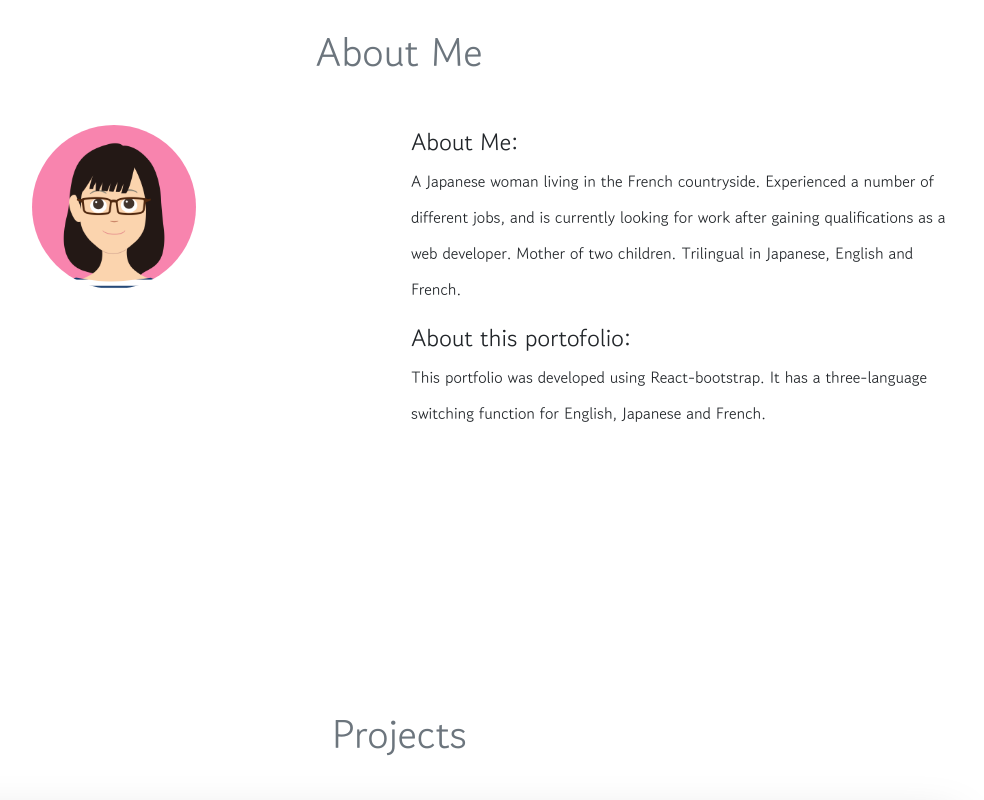
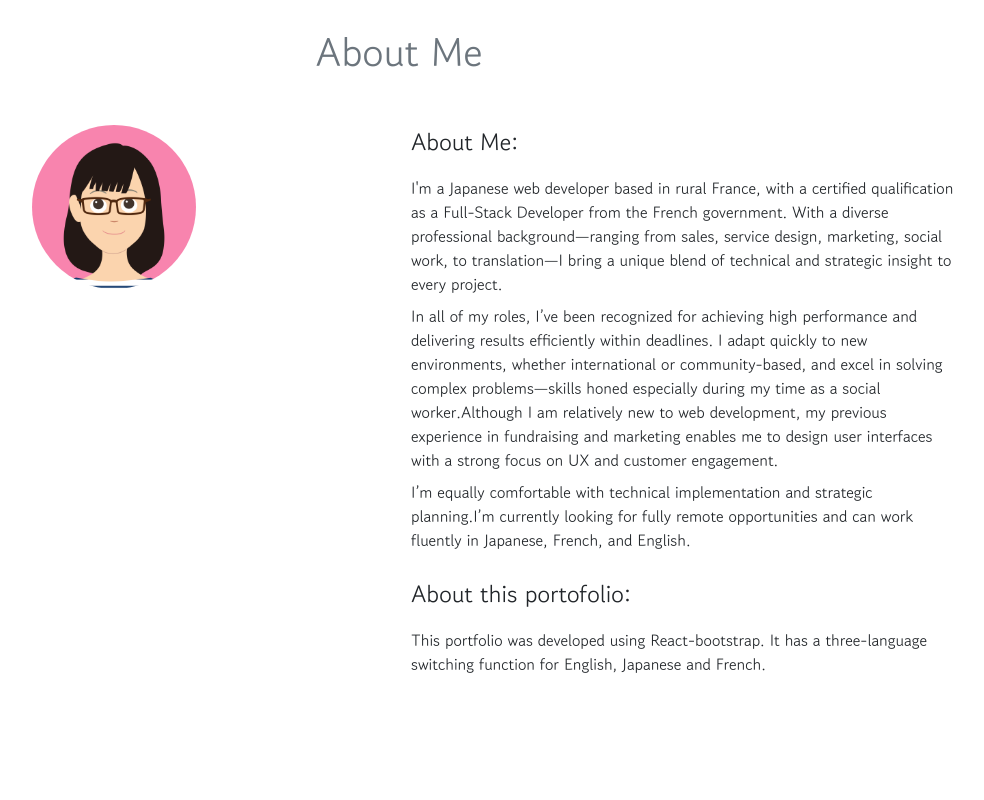
Before and after one commit to takako916/react-portofolio, a React (Create React App) app: page / in a window 1280 px wide. Shown: the part 860-1660 px from the top of the page, without its empty margins (241-1225 px from the left). Built offline with nearby package versions, Linux system fonts and the light colour scheme.

Commit message:
Changes to be committed: 	modified:   package-lock.json 	modified:   package.json 	modified:   public/index.html 	new file:   public/sitemap.xml 	modified:   src/components/main/About.js 	modified:   src/i18n.js 	modified:   src/index.js

```diff
--- a/package.json
+++ b/package.json
@@ -15,6 +15,8 @@
     "react": "^19.0.0",
     "react-bootstrap": "^2.10.9",
     "react-dom": "^19.0.0",
+    "react-helmet": "^6.1.0",
+    "react-helmet-async": "^2.0.5",
     "react-i18next": "^15.4.1",
     "react-router-dom": "^7.2.0",
     "react-scripts": "5.0.1",
--- a/public/index.html
+++ b/public/index.html
@@ -5,10 +5,10 @@
     <link rel="icon" href="%PUBLIC_URL%/favicon.ico" />
     <meta name="viewport" content="width=device-width, initial-scale=1" />
     <meta name="theme-color" content="#000000" />
-    <meta
-      name="description"
-      content="Web site created using create-react-app"
-    />
+    <!-- <meta -->
+      <!-- name="description" -->
+      <!-- content="Web site created using create-react-app" -->
+    <!-- /> -->
     <link rel="apple-touch-icon" href="%PUBLIC_URL%/logo192.png" />
     <!--
       manifest.json provides metadata used when your web app is installed on a
@@ -26,6 +26,7 @@
     -->
     <base href="/react-portofolio/">
     <title>Takako ONODERA-REISS Portofolio</title>
+    <meta name="google-site-verification" content="AAkzm48KJmp-Js9eQmgWCz7q0e3m_mEs6rKB36dIctw" />
   </head>
   <body>
     <noscript>You need to enable JavaScript to run this app.</noscript>
--- a/src/components/main/About.js
+++ b/src/components/main/About.js
@@ -2,10 +2,24 @@ import React from 'react'
 import { Container, Row, Col } from "react-bootstrap";
 import { useTranslation } from "react-i18next";
 import Figure from 'react-bootstrap/Figure';
+import { Helmet } from 'react-helmet-async';
+
+
 
 const About = () => {
   const { t } = useTranslation();
+
   return (
+    <>
+      {/* ✅ ここに Helmet を追加 */}
+      <Helmet>
+        <title>About | My Portfolio</title>
+        <meta
+            name="description"
+            content="This is a personal portfolio website built with React. It showcases my web development skills and project experience. Recommended for those looking for examples of React-based portfolios."
+        />
+      </Helmet>
+
       <div className="about_me-section mt-2" id="about">
           <h1 className="text-secondary text-center">{t("about_me")}</h1>
 
@@ -22,13 +36,19 @@ const About = () => {
                           />
                       </Figure>
                   </Col>
-                <Col className="" lg="6">
-                    <p className="fs-4">{t("about_me")}:<br></br> <span className="fs-6">{t("about_me_description")}</span></p>
-                    <p className="fs-4">{t("about_portofolio")}: <br></br><span className="fs-6">{t("portofolio_description")}</span></p>
+                  <Col lg="6">
+                      <p className="fs-4">{t("about_me")}:</p>
+                      {t("about_me_description").split('\n').map((line, index) => (
+                          <p className="fs-6 mb-2" key={index}>{line}</p>
+                      ))}
+
+                      <p className="fs-4 mt-4">{t("about_portofolio")}:</p>
+                      <p className="fs-6">{t("portofolio_description")}</p>
                   </Col>
               </Row>
           </Container>
       </div>
+    </>
   )
 }
 
--- a/src/i18n.js
+++ b/src/i18n.js
@@ -31,7 +31,7 @@ const resources = {
       organization: "Organization",
       creativity: "Creativity",
       about_me: "About Me",
-      about_me_description: "A Japanese woman living in the French countryside. Experienced a number of different jobs, and is currently looking for work after gaining qualifications as a web developer. Mother of two children. Trilingual in Japanese, English and French.",
+      about_me_description: "I'm a Japanese web developer based in rural France, with a certified qualification as a Full-Stack Developer from the French government. With a diverse professional background—ranging from sales, service design, marketing, social work, to translation—I bring a unique blend of technical and strategic insight to every project.\nIn all of my roles, I’ve been recognized for achieving high performance and delivering results efficiently within deadlines. I adapt quickly to new environments, whether international or community-based, and excel in solving complex problems—skills honed especially during my time as a social worker.Although I am relatively new to web development, my previous experience in fundraising and marketing enables me to design user interfaces with a strong focus on UX and customer engagement. \nI’m equally comfortable with technical implementation and strategic planning.I’m currently looking for fully remote opportunities and can work fluently in Japanese, French, and English.",
       about_portofolio:" About this portofolio",
       portofolio_description:"This portfolio was developed using React-bootstrap. It has a three-language switching function for English, Japanese and French.",
       resume_link:"https://docs.google.com/document/d/14g-F-LQlybBYIuhZJNYSmpKhcCWJq3kRcl3qKERUfGQ/edit?tab=t.0",
@@ -64,7 +64,7 @@ const resources = {
       organization: "組織力",
       creativity: "創造力",
       about_me: "自己紹介",
-      about_me_description: "フランスの田舎に在住する日本人。数多くの職種を経験し、現在フランス政府公認「フルスタックウェブ開発者」の資格取得後、ウェブエンジニアとしてフランスからのフルリモートプロジェクトを探しています。二児の母。日仏英、三カ国語で業務に対応できます。",
+      about_me_description: "フランス在住の日本人ウェブ開発者です。営業、サービス企画、マーケティング、対人支援、翻訳など多様な職種を経験し、どの職場においても高い業績が評価されてきました。現在はフランス政府認定「フルスタック・ウェブ開発者」資格を取得し、UX/UIと集客を意識したサイト制作に強みを持っています。\n仕事は常に効率的かつ期日内に整理し、新しい環境や技術にも柔軟に適応できます。\n多文化・国際的な職場、地域密着型のビジネスの双方での勤務経験があり、高い問題解決力を活かして課題に取り組むことが得意です。技術的な実装にとどまらず、これまでのマーケティングやファンドレイジングの知見を活かし、事業の成果につながる提案・実装が可能です。現在は、フランスからフルリモートでのプロジェクト参画を希望しています。\n日・仏・英の三カ国語で対応可能です。",
       about_portofolio: "このポートフォリオについて",
       portofolio_description:"このポートフォリオはReact-bootstrapで開発しました。英語、日本語、フランス語の3カ国語切り替え機能を実装しています。 ",
       resume_link:"https://docs.google.com/document/d/10XNHQz_9lvB1hD_a4LKDwwuM62HKxj1KeQ9gseZpmjU/edit?tab=t.0",
@@ -97,7 +97,7 @@ const resources = {
       organization: "Organisation",
       creativity: "Créativité",
       about_me: "Qui suis-je?",
-      about_me_description:"Une Japonaise basée dans la campagne française. Expérience professionnelle variée. Actuellement à la recherche d'un emploi après avoir obtenu un diplôme de développeur web. Mère de deux enfants. Trilingue japonais, anglais et français.",
+      about_me_description:"Développeuse web japonaise basée en France, j’ai acquis une riche expérience dans des domaines variés : commercial, conception de services, marketing, accompagnement social, traduction. Mes performances ont toujours été saluées dans chaque poste occupé.\nTitulaire du diplôme français de “Développeur Web Full Stack”, je conçois des interfaces UX/UI orientées acquisition de clients, en mobilisant mes compétences techniques et mon parcours en marketing et levée de fonds.\nJe suis organisée, efficace dans le respect des délais, et m’adapte rapidement aux environnements nouveaux – qu’ils soient multiculturels ou ancrés localement. Mon expérience en travail social m’a permis de développer un solide sens de l’analyse et de résolution de problèmes.\nJe suis actuellement à la recherche d’un poste en télétravail complet ou accessible dans ma zone géographique. Je travaille en japonais, français et anglais.",
       about_portofolio:"À propos de ce portofolio",
       portofolio_description:"Ce portfolio a été développé en React-bootstrap. Il permet de passer d'une langue à l'autre (anglais, japonais et français).",
       resume_link:"https://docs.google.com/document/d/1DFxgz960OKvm0EdR659GMl2IWzaPVqRUfEYx7VUxE9s/edit?tab=t.0#heading=h.6spx5nbo2mdw",
--- a/src/index.js
+++ b/src/index.js
@@ -5,12 +5,12 @@ import App from './App';
 import 'bootstrap/dist/css/bootstrap.min.css';
 import 'bootstrap-icons/font/bootstrap-icons.css';
 import "./App.css";
-
+import { HelmetProvider } from 'react-helmet-async';
 
 
 const root = ReactDOM.createRoot(document.getElementById('root'));
 root.render(
-  <React.StrictMode>
+  <HelmetProvider>
     <App />
-  </React.StrictMode>
+  </HelmetProvider>
 );
```
Also changed, not shown: 2 other files (tests, documents, lock files or other folders). Lines whose indentation alone changed are shown as unchanged.
